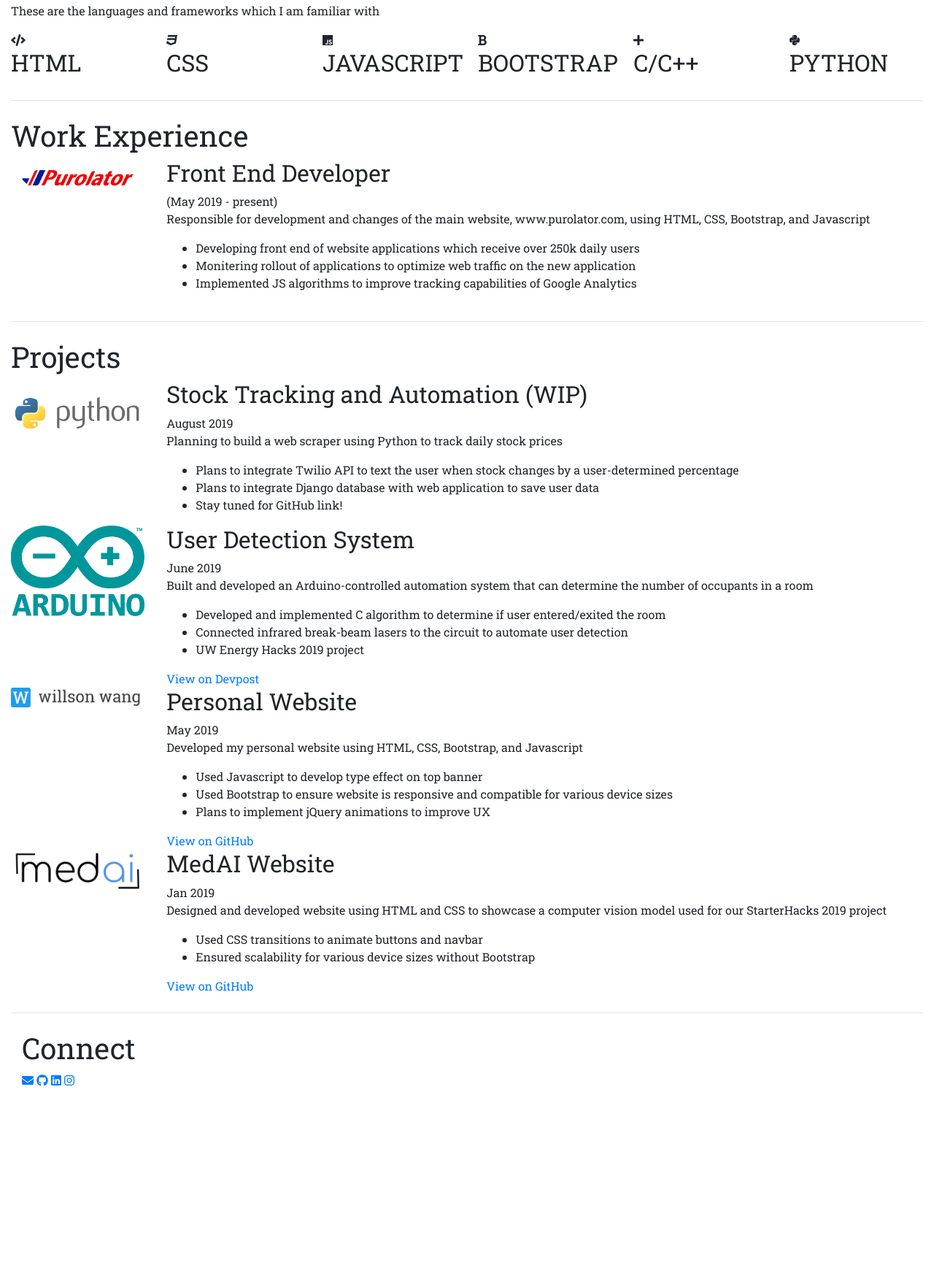
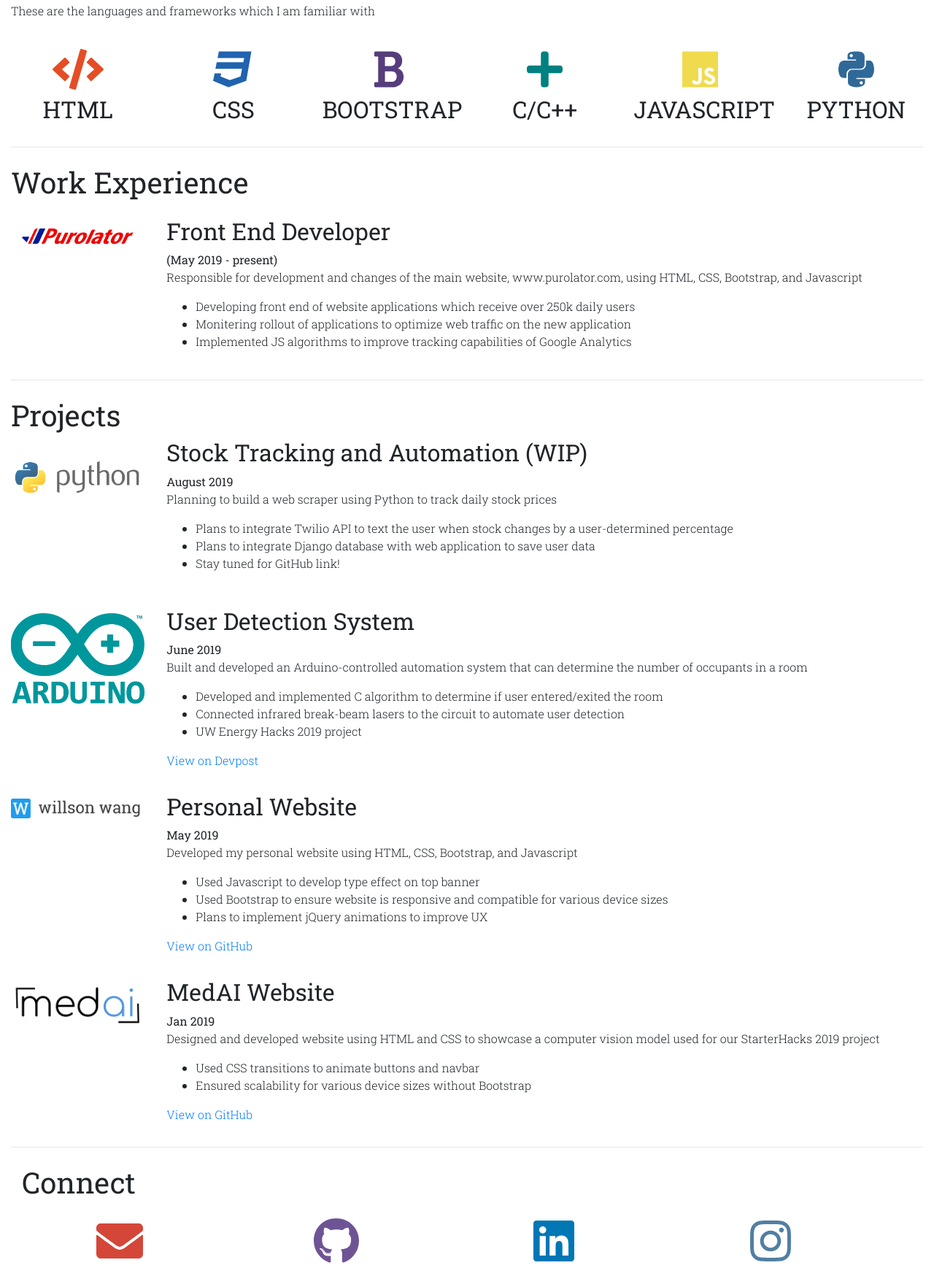
Before and after one commit to wangwillson1/old-website, a plain HTML site: page index.html in a window 1280 px wide. Shown: the part 811-2559 px from the top of the page at 73% size. Before the commit the page ends 2303 px from the top, so only its background shows below. Drawn offline with nearby package versions, Linux system fonts and the light colour scheme.

Commit message:
Styling changes

```diff
--- a/css/style.css
+++ b/css/style.css
@@ -5,6 +5,12 @@ body {
   font-weight: 400;
   padding-top: 50px;
   margin-top: -50px; }
+
+p, ul, li, a {
+  font-weight: 300; }
+
+a {
+  text-decoration: none; }
 
 .nav-container {
   background-color: #f8f9fa; }
@@ -40,3 +46,48 @@ body {
   max-width: 80rem;
   padding-left: 5rem;
   padding-right: 5rem; }
+  .body-contents .skills .fa-code, .body-contents .skills .fa-css3, .body-contents .skills .fa-js, .body-contents .skills .fa-bold, .body-contents .skills .fa-plus, .body-contents .skills .fa-python {
+    font-size: 3.5rem;
+    margin-top: 1.5rem; }
+  .body-contents .skills .fa-code {
+    color: #e54d26; }
+  .body-contents .skills .fa-css3 {
+    color: #2163af; }
+  .body-contents .skills .fa-js {
+    color: #f0db4f; }
+  .body-contents .skills .fa-bold {
+    color: #563d7c; }
+  .body-contents .skills .fa-plus {
+    color: #008080; }
+  .body-contents .skills .fa-python {
+    color: #306998; }
+  .body-contents .skills > div h2 {
+    margin-top: 0.5rem; }
+  .body-contents .work {
+    margin-top: 1rem; }
+  .body-contents .project {
+    margin-bottom: 2rem; }
+    .body-contents .project img {
+      padding-top: 0.5rem; }
+  .body-contents .connect .fa-envelope, .body-contents .connect .fa-github, .body-contents .connect .fa-linkedin, .body-contents .connect .fa-instagram {
+    font-size: 4rem;
+    margin: 1rem;
+    transition: 0.2s ease; }
+    .body-contents .connect .fa-envelope:hover, .body-contents .connect .fa-github:hover, .body-contents .connect .fa-linkedin:hover, .body-contents .connect .fa-instagram:hover {
+      transition: 0.1s ease; }
+  .body-contents .connect .fa-envelope {
+    color: #d44638; }
+    .body-contents .connect .fa-envelope:hover {
+      color: #F3C8C4; }
+  .body-contents .connect .fa-github {
+    color: #6e5494; }
+    .body-contents .connect .fa-github:hover {
+      color: #C9BEDA; }
+  .body-contents .connect .fa-linkedin {
+    color: #0077B5; }
+    .body-contents .connect .fa-linkedin:hover {
+      color: #B8E6FF; }
+  .body-contents .connect .fa-instagram {
+    color: #517fa4; }
+    .body-contents .connect .fa-instagram:hover {
+      color: #B7CBDC; }
--- a/index.html
+++ b/index.html
@@ -113,7 +113,7 @@
             </div>
           </div>
 
-          <div class="row">
+          <div class="row text-center skills">
             <div class="col-xs-12 col-sm-6 col-md-4 col-xl-2">
               <i class="fas fa-code"></i>
               <h2>HTML</h2>
@@ -123,16 +123,16 @@
               <h2>CSS</h2>
             </div>
             <div class="col-xs-12 col-sm-6 col-md-4 col-xl-2">
-              <i class="fab fa-js"></i>
-              <h2>JAVASCRIPT</h2>
-            </div>
-            <div class="col-xs-12 col-sm-6 col-md-4 col-xl-2">
               <i class="fas fa-bold"></i>
               <h2>BOOTSTRAP</h2>
             </div>
             <div class="col-xs-12 col-sm-6 col-md-4 col-xl-2">
               <i class="fas fa-plus"></i>
               <h2>C/C++</h2>
+            </div>
+            <div class="col-xs-12 col-sm-6 col-md-4 col-xl-2">
+              <i class="fab fa-js"></i>
+              <h2>JAVASCRIPT</h2>
             </div>
             <div class="col-xs-12 col-sm-6 col-md-4 col-xl-2">
               <i class="fab fa-python"></i>
@@ -151,7 +151,7 @@
           </div>
 
 
-          <div class="row">
+          <div class="row work">
             <div class="col-12 col-sm-3 col-md-2">
               <a href="https://www.purolator.com" class="align-self-center mr-3">
                 <img src="img/purolator-logo.png" class="img-fluid">
@@ -179,10 +179,9 @@
             </div>
           </div>
 
-          <div class="row">
+          <div class="row project">
             <div class="col-12 col-sm-3 col-md-2">
                 <img src="img/python-logo.png" class="img-fluid">
-              </a>
             </div>
             <div class="col-sm-9 col-md-10">
               <h2>Stock Tracking and Automation (WIP)</h2>
@@ -196,10 +195,9 @@
             </div>
           </div>
 
-          <div class="row">
+          <div class="row project">
             <div class="col-12 col-sm-3 col-md-2">
                 <img src="img/arduino-logo.png" class="img-fluid">
-              </a>
             </div>
             <div class="col-sm-9 col-md-10">
               <h2>User Detection System</h2>
@@ -215,10 +213,9 @@
             </div>
           </div>
 
-          <div class="row">
+          <div class="row project">
             <div class="col-12 col-sm-3 col-md-2">
                 <img src="img/web-logo.png" class="img-fluid">
-              </a>
             </div>
             <div class="col-sm-9 col-md-10">
               <h2>Personal Website</h2>
@@ -233,10 +230,9 @@
             </div>
           </div>
 
-          <div class="row">
+          <div class="row project">
             <div class="col-12 col-sm-3 col-md-2">
                 <img src="img/medai-logo.png" class="img-fluid">
-              </a>
             </div>
             <div class="col-sm-9 col-md-10">
               <h2>MedAI Website</h2>
@@ -254,25 +250,35 @@
 
           <!-- Connect -->
           <div class="container-fluid padding">
-            <div class="row welcome">
+            <div class="row">
               <div class="col-12">
                 <h1 id="connect">Connect</h1>
               </div>
             </div>
-            <div class="row">
-              <div class="col-12 social padding">
+            <div class="row connect text-center">
+              <div class="col-6 row">
+                <div class="col-12 col-sm-6">
                   <a href="mailto:wang.willson1@gmail.com">
                     <i class="fas fa-envelope"></i>
                   </a>
+                </div>
+                <div class="col-12 col-sm-6">
                   <a href="https://www.github.com/wangwillson1">
                     <i class="fab fa-github"></i>
                   </a>
+                </div>
+              </div>
+              <div class="col-6 row">
+                <div class="col-12 col-sm-6">
                   <a href="https://www.linkedin.com/in/wangwillson1">
                     <i class="fab fa-linkedin"></i>
                   </a>
+                </div>
+                <div class="col-12 col-sm-6">
                   <a href="https://www.instagram.com/thefobtographer">
                     <i class="fab fa-instagram"></i>
                   </a>
+                </div>
               </div>
             </div>
           </div>
--- a/sass/body.sass
+++ b/sass/body.sass
@@ -1,2 +1,71 @@
 .body-contents
   @include panePadding
+
+  // Skills section
+  .skills
+    .fa-code, .fa-css3, .fa-js, .fa-bold, .fa-plus, .fa-python
+      font-size: 3.5rem
+      margin-top: 1.5rem
+
+    .fa-code
+      color: #e54d26
+
+    .fa-css3
+      color: #2163af
+
+    .fa-js
+      color: #f0db4f
+
+    .fa-bold
+      color: #563d7c
+
+    .fa-plus
+      color: #008080
+
+    .fa-python
+      color: #306998
+
+    > div h2
+      margin-top: 0.5rem
+
+  .work
+    margin-top: 1rem
+
+  .project
+    margin-bottom: 2rem
+
+    img
+      padding-top: 0.5rem
+
+  .connect
+    .fa-envelope, .fa-github, .fa-linkedin, .fa-instagram
+      font-size: 4rem
+      margin: 1rem
+      transition: 0.2s ease
+
+      &:hover
+        transition: 0.1s ease
+
+    .fa-envelope
+      color: #d44638
+
+      &:hover
+        color: #F3C8C4
+
+    .fa-github
+      color: #6e5494
+
+      &:hover
+        color: #C9BEDA
+
+    .fa-linkedin
+      color: #0077B5
+
+      &:hover
+        color: #B8E6FF
+
+    .fa-instagram
+      color: #517fa4
+
+      &:hover
+        color: #B7CBDC
--- a/sass/main.sass
+++ b/sass/main.sass
@@ -10,3 +10,9 @@ body
   max-width: 80rem
   padding-left: 5rem
   padding-right: 5rem
+
+p, ul, li, a
+  font-weight: 300
+
+a
+  text-decoration: none
```
Lines whose indentation alone changed are shown as unchanged.
